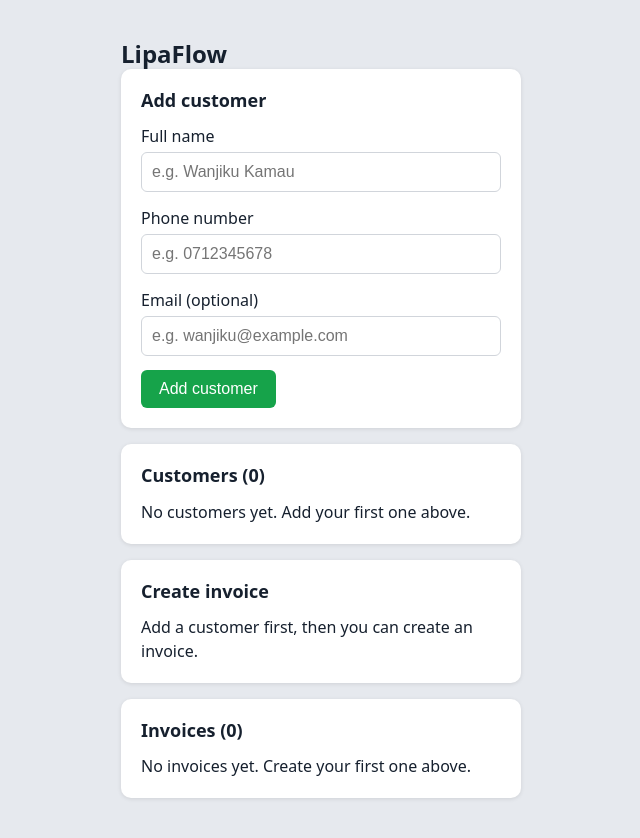
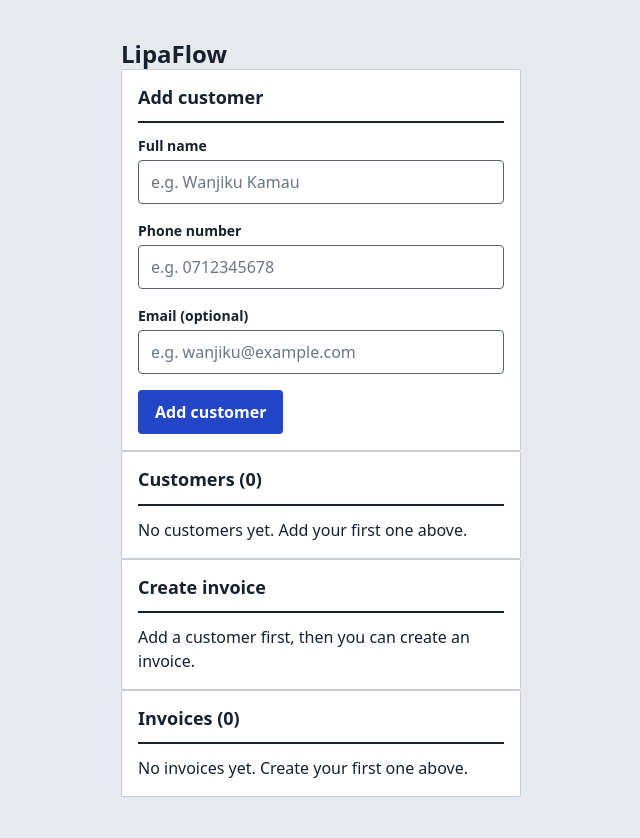
Before and after one commit to SamwelOsogo/Lipaflow, a React (Vite) app: page / in a window 1280 px wide. Shown: the whole page, without its empty margins (319-959 px from the left). Built offline with nearby package versions, Linux system fonts and the light colour scheme.

Commit message:
style: restyle Button, Input and Card

```diff
--- a/src/components/ui/Button.css
+++ b/src/components/ui/Button.css
@@ -1,13 +1,27 @@
 .btn {
-  padding: 10px 18px;
-  border: none;
-  border-radius: 6px;
-  font-size: 1rem;
+  min-height: 44px;
+  padding: 0 var(--space-4);
+  border: 1px solid transparent;
+  border-radius: 4px;
+  font: inherit;
+  font-weight: 600;
   cursor: pointer;
 }
 
-.btn-primary { background: #16a34a; color: white; }
-.btn-secondary { background: #e5e7eb; color: #1a1a1a; }
-.btn-danger { background: #dc2626; color: white; }
+.btn-primary { background: var(--pen); color: #fff; }
+.btn-primary:hover:not(:disabled) { background: var(--pen-dark); }
+
+.btn-secondary { background: var(--paper); color: var(--ink); border-color: var(--ink); }
+.btn-secondary:hover:not(:disabled) { background: var(--page); }
+
+.btn-danger { background: var(--stamp); color: #fff; }
+
+.btn-quiet {
+  background: none;
+  color: var(--pen);
+  padding: 0 var(--space-2);
+  text-decoration: underline;
+  text-underline-offset: 3px;
+}
 
 .btn:disabled { opacity: 0.5; cursor: not-allowed; }
--- a/src/components/ui/Button.tsx
+++ b/src/components/ui/Button.tsx
@@ -3,8 +3,7 @@ import './Button.css';
 
 interface ButtonProps {
   children: ReactNode;
-  variant?: 'primary' | 'secondary' | 'danger';
-  type?: 'button' | 'submit';
+variant?: 'primary' | 'secondary' | 'danger' | 'quiet';  type?: 'button' | 'submit';
   onClick?: () => void;
   disabled?: boolean;
 }
--- a/src/components/ui/Card.css
+++ b/src/components/ui/Card.css
@@ -1,9 +1,14 @@
 .card {
-  background: white;
-  padding: 20px;
-  border-radius: 10px;
-  box-shadow: 0 1px 4px rgba(0, 0, 0, 0.1);
-  margin-bottom: 16px;
+  background: var(--paper);
+  border: 1px solid var(--rule);
+  border-radius: 2px;
+  padding: var(--space-4);
 }
 
-.card-title { margin-bottom: 12px; }
+.card-title {
+  font-size: 1.125rem;
+  font-weight: 700;
+  padding-bottom: var(--space-3);
+  margin-bottom: var(--space-3);
+  border-bottom: 2px solid var(--ink);
+}
--- a/src/components/ui/Input.css
+++ b/src/components/ui/Input.css
@@ -1,16 +1,21 @@
 .input-group {
   display: flex;
   flex-direction: column;
-  gap: 4px;
-  margin-bottom: 14px;
+  gap: var(--space-1);
+  margin-bottom: var(--space-4);
 }
 
+.input-group label { font-weight: 600; font-size: 0.875rem; }
+
 .input-group input {
-  padding: 10px;
-  border: 1px solid #d1d5db;
-  border-radius: 6px;
-  font-size: 1rem;
+  min-height: 44px;
+  padding: 0 var(--space-3);
+  border: 1px solid var(--ink-muted);
+  border-radius: 4px;
+  font: inherit;
+  background: var(--paper);
+  color: var(--ink);
 }
 
-.input-error { border-color: #dc2626 !important; }
-.error-text { color: #dc2626; font-size: 0.85rem; }
+.input-group input::placeholder { color: #6b7587; }
+.input-group input.input-error { border-color: var(--stamp); }
```
